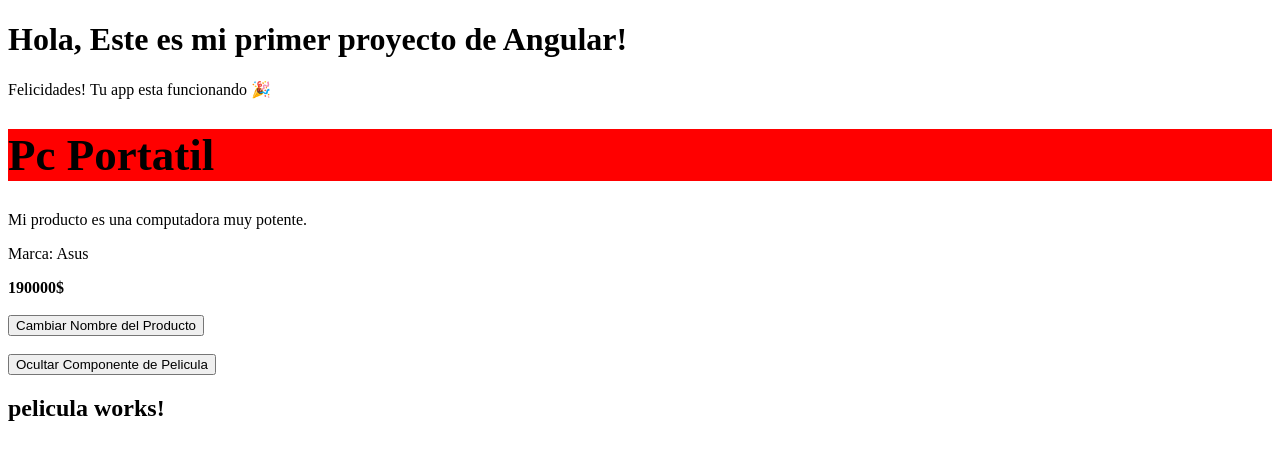
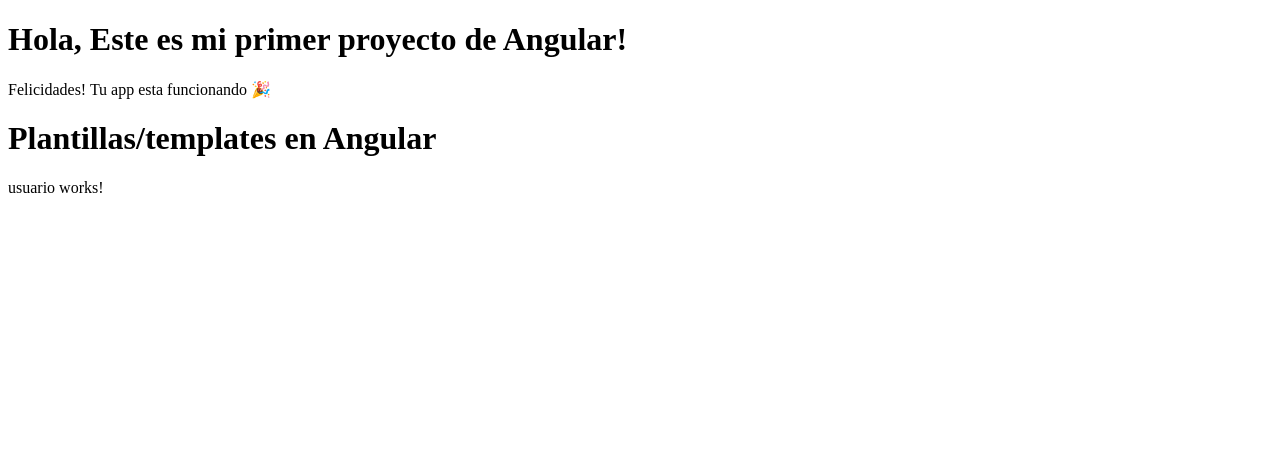
Before and after one commit to Ignacio-Molina-0804/UDemyWebCourse, an Angular app in the folder Angular/: page / in a window 1280 px wide. Shown: the top 460 px of the page. Built offline with nearby package versions, Linux system fonts and the light colour scheme.

Commit message:
Aclaraciones de Uso

```diff
--- a/Angular/src/app/app.html
+++ b/Angular/src/app/app.html
@@ -1,4 +1,5 @@
 <h1>Hola, {{ title() }}</h1>
 <p>Felicidades! Tu app esta funcionando 🎉</p>
 
-<miProducto></miProducto>
+<!-- <miProducto></miProducto> -->
+ <app-usuario></app-usuario>
--- a/Angular/src/app/app.ts
+++ b/Angular/src/app/app.ts
@@ -1,9 +1,9 @@
 import { Component, signal } from '@angular/core';
-import { ProductoComponent } from './producto/producto.component';
+import { Usuario } from './usuario/usuario';
 
 @Component({
   selector: 'app-root',
-  imports: [ProductoComponent],
+  imports: [Usuario],
   templateUrl: './app.html',
   styleUrl: './app.css'
 })
--- a/Angular/src/app/pelicula/pelicula.html
+++ b/Angular/src/app/pelicula/pelicula.html
@@ -1 +1,3 @@
+<h1>Ciclo de vida de los Componentes en Angular</h1>
+
 <h2>pelicula works!</h2>
--- a/Angular/src/app/producto/producto.component.html
+++ b/Angular/src/app/producto/producto.component.html
@@ -1,4 +1,6 @@
-<h1>{{nombreDelProducto}}</h1>
+<h1>Componentes en Angular</h1>
+
+<h2>{{nombreDelProducto}}</h2>
 <p>{{descripcion}}</p>
 <p>Marca: {{marca}}</p>
 <strong>{{precio}}$</strong>
--- a/Angular/src/app/usuario/usuario.html
+++ b/Angular/src/app/usuario/usuario.html
@@ -1 +1,3 @@
+<h1>Plantillas/templates en Angular</h1>
+
 <p>usuario works!</p>
```
Also changed, not shown: Angular/src/app/usuario/usuario.ts (line endings or trailing spaces).
